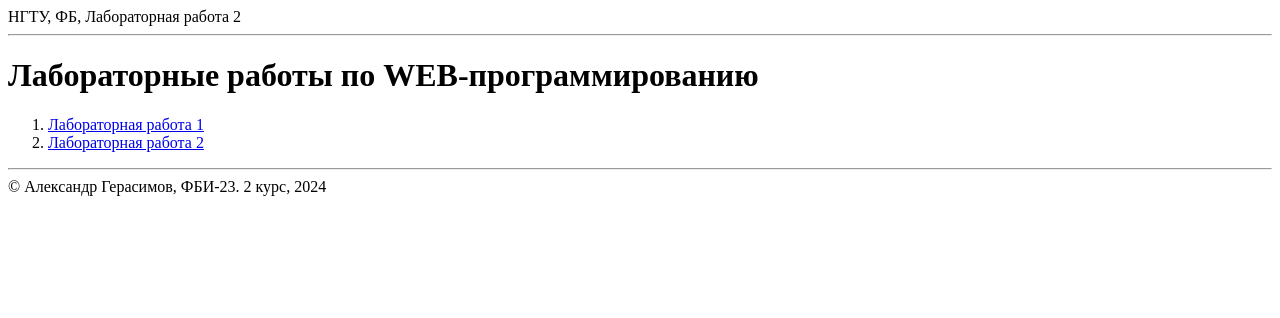
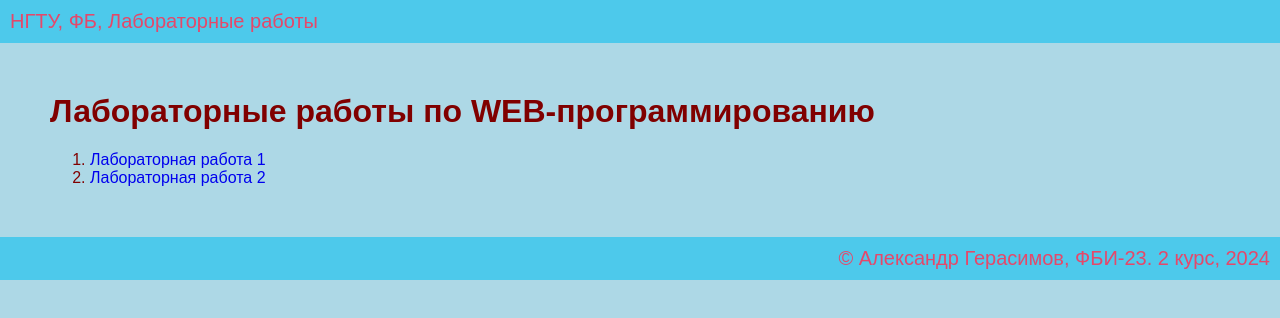
Before and after one commit to gesyaG/web-front-labs, a plain HTML site: page index.html in a window 1280 px wide. Drawn offline with Linux system fonts and the light colour scheme.

Commit message:
подключение стилей

```diff
--- a/index.html
+++ b/index.html
@@ -4,11 +4,11 @@
     <meta charset="UTF-8">
     <meta name="viewport" content="width=device-width, initial-scale=1.0">
     <title>Герасимов Александр Александрович. Лабораторные работы по WEBпрограммированию</title>
+    <link rel="stylesheet" href="main.css">
 </head>
 <body>
     <header>
-        НГТУ, ФБ, Лабораторная работа 2
-        <hr>
+        НГТУ, ФБ, Лабораторные работы
     </header>
 
     <main>
@@ -20,7 +20,6 @@
     </main>
 
     <footer>
-        <hr>
         &copy; Александр Герасимов, ФБИ-23. 2 курс, 2024
     </footer>
 </body>
```
